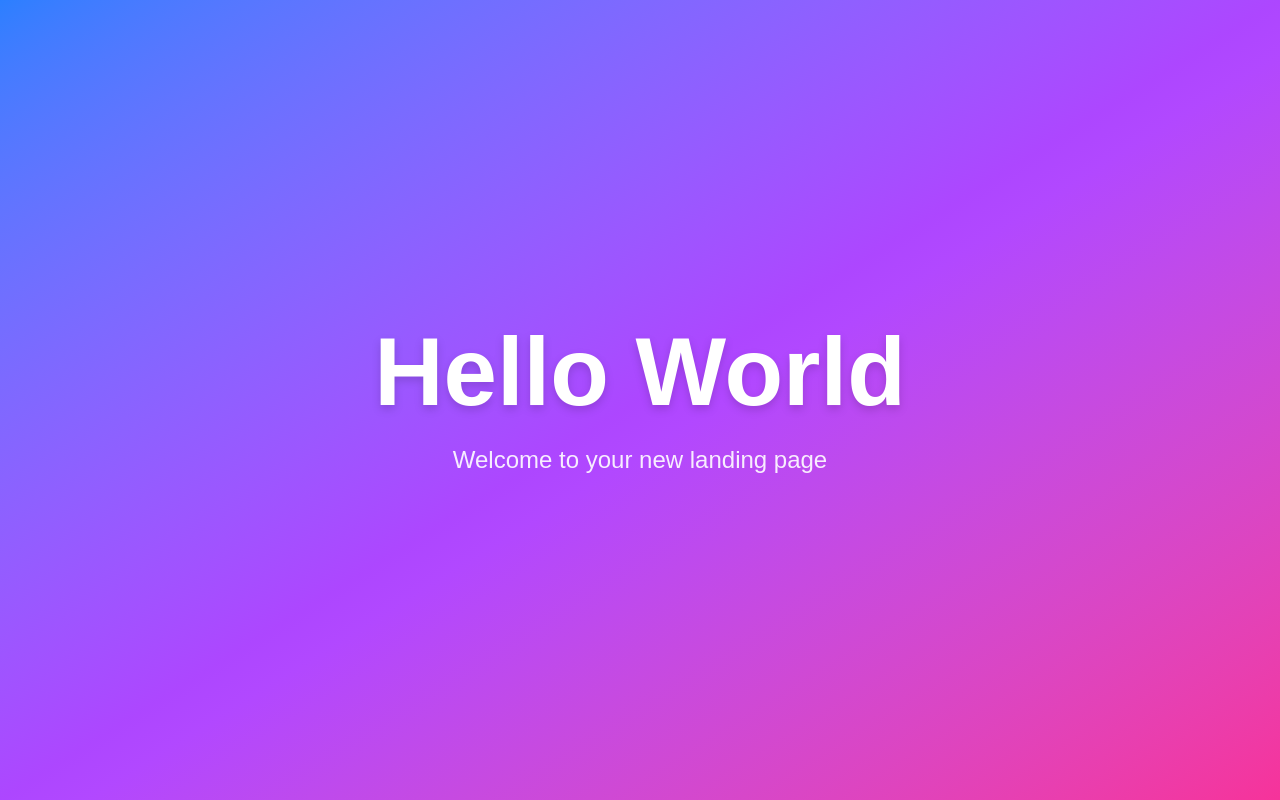
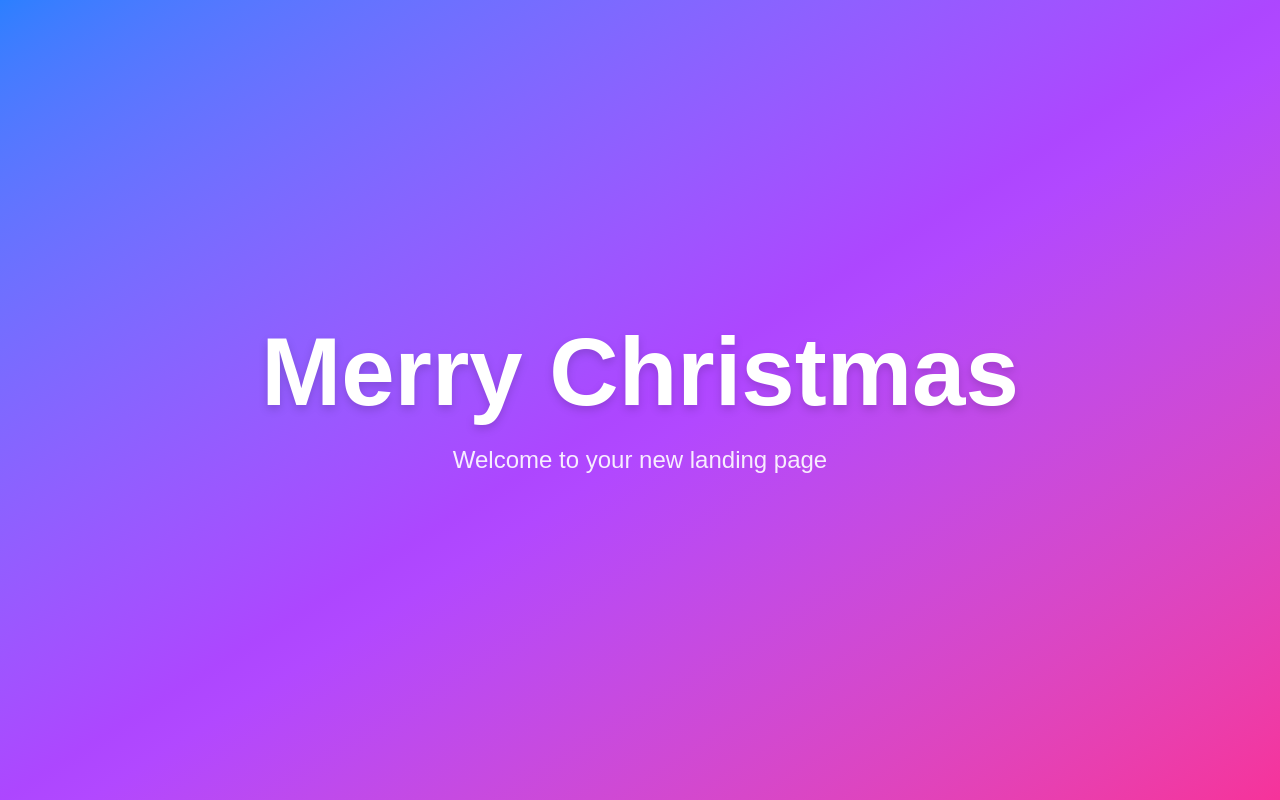
Before and after one commit to ns-test-org/testing-stand-186, a Next.js app in the folder packages/testing-stand-186/: page / in a window 1280 px wide. Built offline with nearby package versions, Linux system fonts and the light colour scheme.

Commit message:
AI chat session: Updated code and files

```diff
--- a/packages/testing-stand-186/src/app/page.tsx
+++ b/packages/testing-stand-186/src/app/page.tsx
@@ -3,7 +3,7 @@ export default function Landing() {
     <div className="min-h-screen w-full flex items-center justify-center bg-gradient-to-br from-blue-500 via-purple-500 to-pink-500">
       <div className="text-center px-6">
         <h1 className="text-6xl md:text-8xl font-bold text-white mb-6 drop-shadow-lg">
-          Hello World
+          Merry Christmas
         </h1>
         <p className="text-xl md:text-2xl text-white/90 font-light">
           Welcome to your new landing page
```
